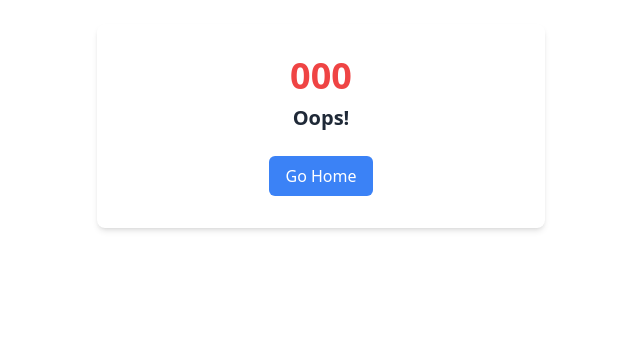
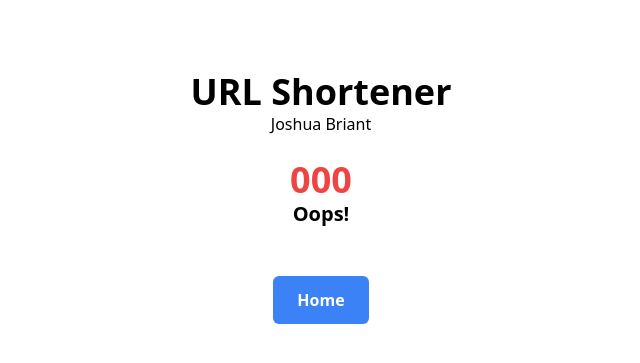
Before and after one commit to jkbriant/fastapi_url_shortener, a FastAPI app: template templates/error.html in a window 1280 px wide. Shown: the top 363 px of the page, without its empty margins (319-959 px from the left). Run offline with FastAPI, Linux system fonts and the light colour scheme; the template is opened without the code that fills it: most values are stand-ins (such as "Sample title", 1, 10 or a date in 2020); some libraries are stand-ins or nearby versions.

Commit message:
updated error.html to match new styling

```diff
--- a/templates/error.html
+++ b/templates/error.html
@@ -1,11 +1,17 @@
 {% extends "layout.html" %}
 {% block content %}
-    <div class="bg-white p-8 rounded-lg shadow-md max-w-md w-full text-center">
-        <h1 class="text-4xl font-bold text-red-500 mb-2">{{ status_code }}</h1>
-        <h2 class="text-xl font-semibold text-gray-800 mb-4">Oops!</h2>
-        <p class="text-gray-600 mb-6">{{ message }}</p>
-        <a href="/" class="inline-block bg-blue-500 text-white font-medium py-2 px-4 rounded-md">
-            Go Home
+    <div class="p-6 w-full text-center">
+        <!-- Title -->
+        <div class="text-center py-6">
+            <h1 class="text-4xl font-bold">URL Shortener</h1>
+            <p>Joshua Briant</p>
+        </div>
+
+        <h1 class="text-4xl font-bold text-red-500">{{ status_code }}</h1>
+        <h2 class="text-xl font-semibold">Oops!</h2>
+        <p class="py-6">{{ message }}</p>
+        <a href="/" class="inline-block bg-blue-500 hover:bg-blue-700 text-white font-semibold py-3 px-6 rounded-md">
+            Home
         </a>
     </div>
 {% endblock content %}
--- a/templates/home.html
+++ b/templates/home.html
@@ -22,7 +22,7 @@
             <h2 class="text-xl font-bold">Recent URLs</h2>
             <div>
                 {% for post in posts %}
-                    <div class="flex items-center justify-between border px-3 my-3 hover:bg-gray-50">
+                    <div class="flex items-center justify-between border px-3 my-3 hover:bg-gray-50 rounded-md">
                         <div class="flex-1 py-2">
                             <div>
                                 <a href="{{ post.content }}" class="font-semibold hover:text-blue-800 text-blue-500">{{ request.base_url }}r/{{ post.title }}</a>
@@ -38,7 +38,7 @@
                         </div>
                     </div>
                 {% else %}
-                    <p class="text-gray-500 text-center py-8">No URLs shortened yet. Enter one above!</p>
+                    <p class="text-gray-500 text-center py-8">No shortened URLs found.</p>
                 {% endfor %}
             </div>
         </div>
```
